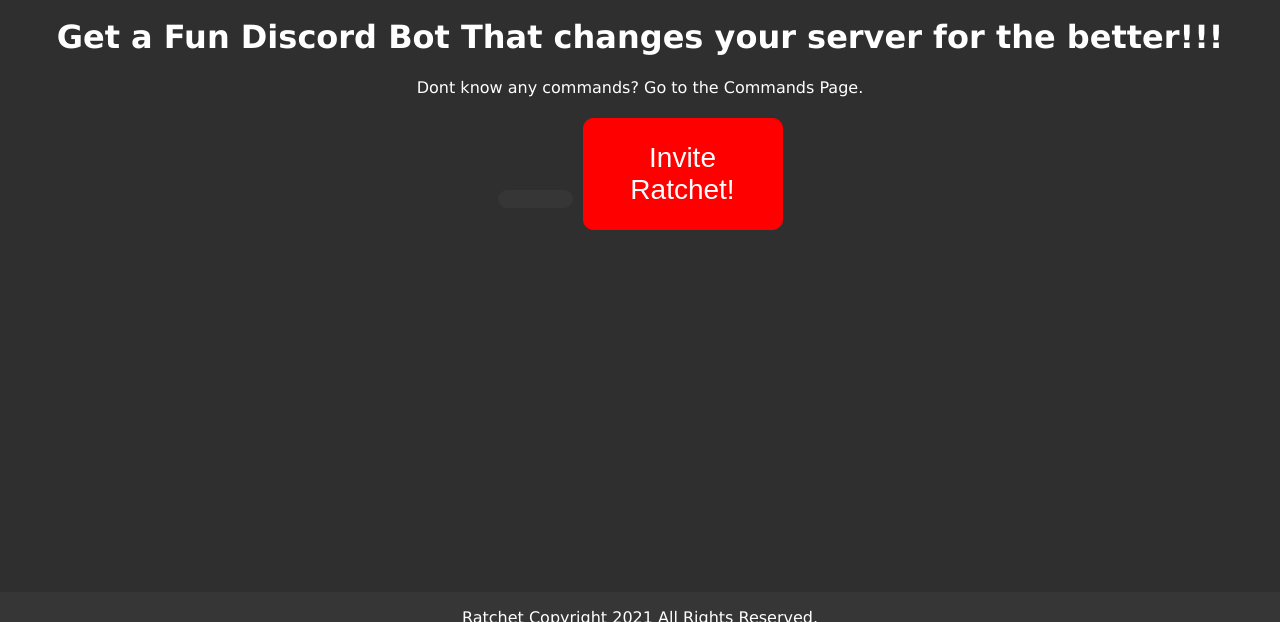
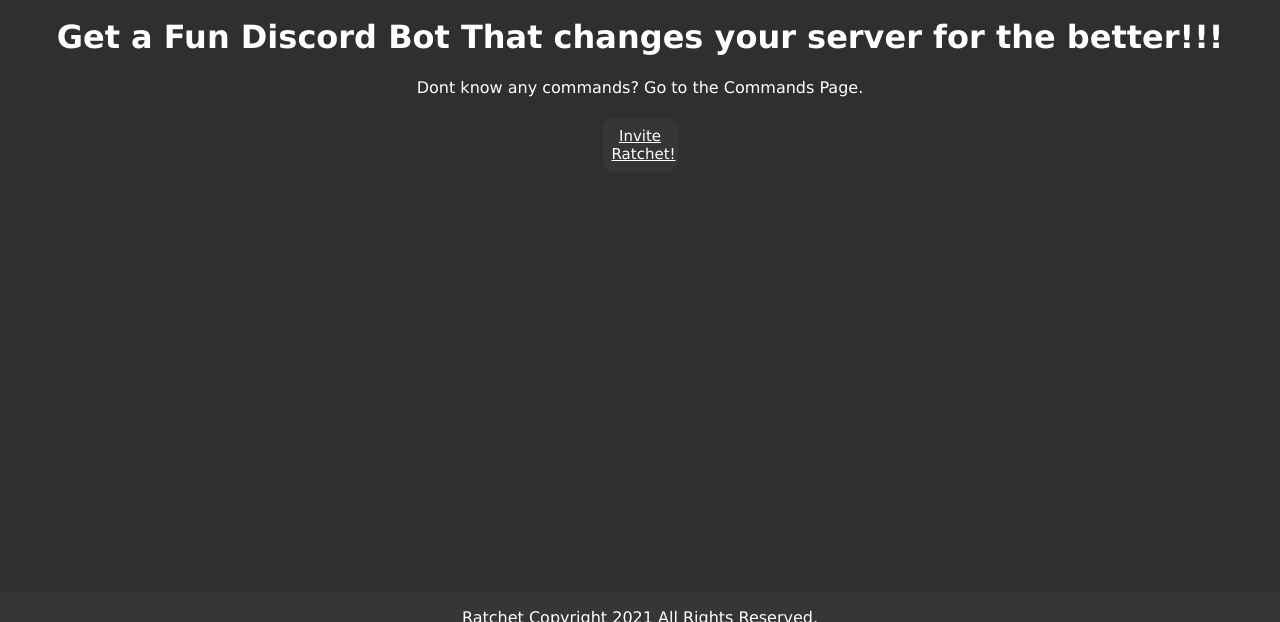
Before and after one commit to AriesTropixDev/ratchet-website, a plain HTML site: page index.html in a window 1280 px wide. Shown: the part 178-800 px from the top of the page. Drawn offline with Linux system fonts and the light colour scheme.

Commit message:
Update index.html

```diff
--- a/index.html
+++ b/index.html
@@ -145,7 +145,7 @@ display: inline-block;
 <p>Dont know any commands? Go to the Commands Page.</p>
  </center>
       <center>
-        <button class="css-button"><a href='https://discord.com/api/oauth2/authorize?client_id=808773656700256318&permissions=8&scope=bot'><button>Invite Ratchet!</button></a>
+        <button class="css-button"><a href='https://discord.com/api/oauth2/authorize?client_id=808773656700256318&permissions=8&scope=bot'>Invite Ratchet!</button></a>
 
   <div class="footer">
     <center>
```
